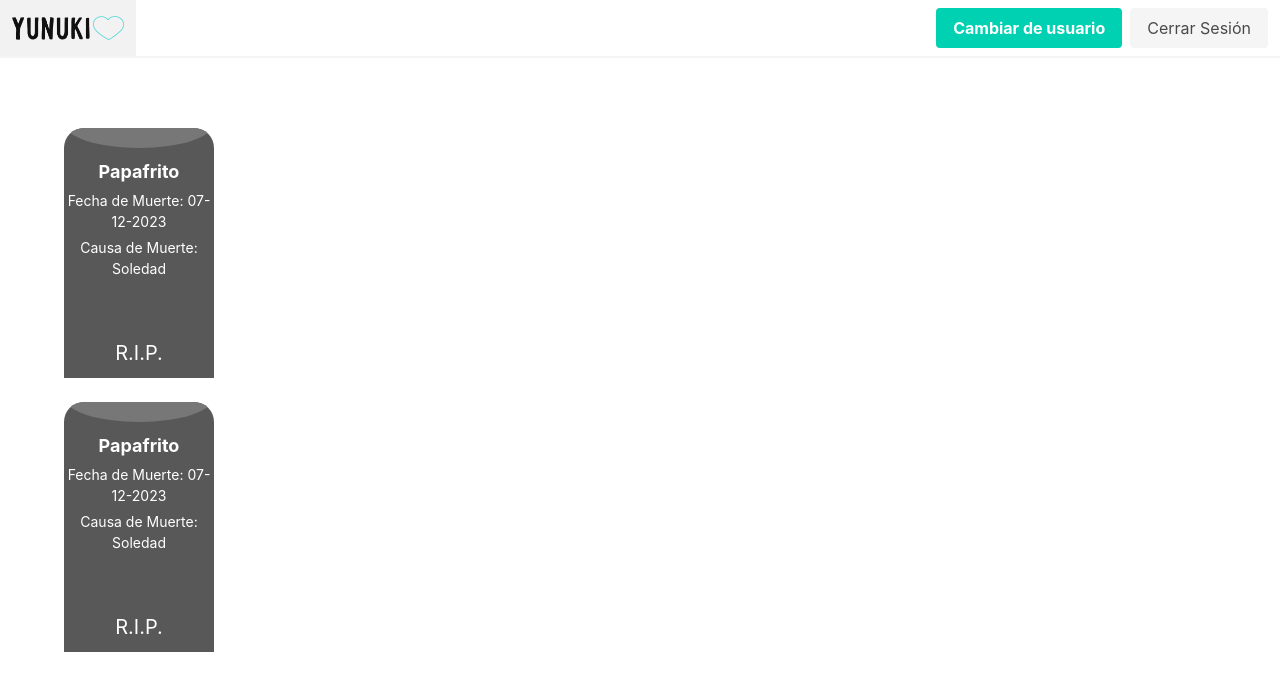
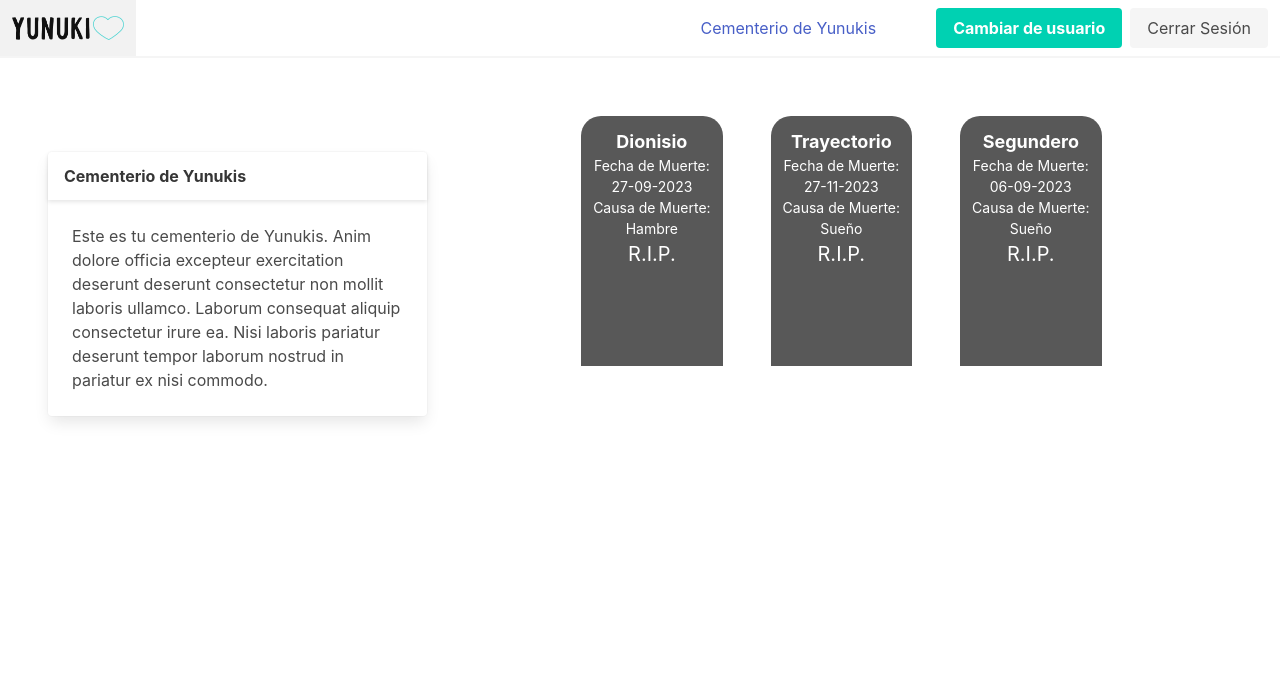
Before and after one commit to danicanelo/yunuki, a React (Create React App) app: page /cemetery in a window 1280 px wide. Shown: the top 690 px of the page. Built offline with nearby package versions, Linux system fonts and the light colour scheme; no server answers.

Commit message:
ADD - DeadYunukiService + fixes cemetery

```diff
--- a/src/core/components/grave.js
+++ b/src/core/components/grave.js
@@ -1,9 +1,15 @@
-export function Grave() {
+export function Grave({ name, deadDate, deadCause }) {
   return (
-    <div className="grave my-5">
-      <div className="name">Papafrito</div>
-      <div className="detail dead-date">Fecha de Muerte: 07-12-2023</div>
-      <div className="detail dead-cause">Causa de Muerte: Soledad</div>
+    <div className="grave m-5 column is-narrow-desktop">
+      <div className="name">{name}</div>
+      <div className="detail dead-date">
+        Fecha de Muerte: <br></br>
+        {deadDate}
+      </div>
+      <div className="detail dead-cause">
+        Causa de Muerte: <br></br>
+        {deadCause}
+      </div>
       <div className="rip">R.I.P.</div>
     </div>
   );
--- a/src/core/components/navbar.js
+++ b/src/core/components/navbar.js
@@ -1,6 +1,7 @@
 /* eslint-disable jsx-a11y/anchor-is-valid */
 /* eslint-disable jsx-a11y/alt-text */
 import { useEffect, useState } from "react";
+import { Link } from "react-router-dom";
 import logoYunuki from "../../assets/yunuki-logo.png";
 import AuthService from "../../auth/services/auth.service.ts";
 
@@ -49,6 +50,9 @@ export function Navbar() {
           {/* <a className="navbar-item">Home</a>
           <a className="navbar-item">Documentation</a> */}
           <div className="navbar-item">
+            <Link to="/cemetery" className="mr-6">
+              Cementerio de Yunukis
+            </Link>
             <p className="mr-3 has-text-weight-semibold">{username ?? ""}</p>
             <div className="buttons">
               <a className="button is-primary">
--- a/src/yunuki/css/grave.css
+++ b/src/yunuki/css/grave.css
@@ -1,13 +1,12 @@
 .grave {
   width: 150px;
   height: 250px;
-  position: relative;
+  /*position: relative;*/
   background-color: #585858;
   border-radius: 20px 20px 0 0;
-  overflow: hidden;
 }
 
-.grave:before {
+/*.grave:before {
   content: "";
   position: absolute;
   width: 100%;
@@ -15,13 +14,12 @@
   background-color: #777777;
   border-radius: 50%;
   top: -30px;
-}
+}*/
 
 .name {
   font-size: 18px;
   font-weight: bold;
   text-align: center;
-  margin-top: 30px;
   color: #fff;
 }
 
@@ -29,19 +27,15 @@
   font-size: 14px;
   text-align: center;
   color: #fff;
-  margin-top: 10px;
 }
 
-.dead-date,
+/*.dead-date,
 .dead-cause {
   margin-top: 5px;
-}
+}*/
 
 .rip {
-  position: absolute;
-  bottom: 10px;
-  left: 50%;
-  transform: translateX(-50%);
   font-size: 20px;
+  text-align: center;
   color: #fff;
 }
--- a/src/yunuki/screens/cemetery.js
+++ b/src/yunuki/screens/cemetery.js
@@ -1,15 +1,44 @@
+import React from "react";
+import { Card } from "../../core/components/card";
 import { Grave } from "../../core/components/grave";
 import { Navbar } from "../../core/components/navbar";
 import "../css/grave.css";
+import DeadYunukiService from "../services/deadYunuki.service.ts";
 
 export function Cemetery() {
+  const [deadYunukis, setDeadYunukis] = React.useState("");
+
+  React.useEffect(() => {
+    const fetchData = async () => {
+      try {
+        const deadYunukis = await DeadYunukiService.getDeadYunukis();
+        setDeadYunukis(deadYunukis);
+      } catch (e) {
+        console.error("Ningún Yunuki fallecido encontrado", e);
+      }
+    };
+
+    fetchData();
+  }, []);
+
+  console.log(deadYunukis);
+
   return (
     <div>
       <Navbar />
       <div className="section">
-        <div className="container is-flex-direction-row">
-          <Grave />
-          <Grave />
+        <div className="columns">
+          <div className="column is-one-third">
+            <Card
+              title="Cementerio de Yunukis"
+              content="Este es tu cementerio de Yunukis. Anim dolore officia excepteur exercitation deserunt deserunt consectetur non mollit laboris ullamco. Laborum consequat aliquip consectetur irure ea. Nisi laboris pariatur deserunt tempor laborum nostrud in pariatur ex nisi commodo."
+            />
+          </div>
+          <div className="columns column is-flex-wrap-wrap is-justify-content-center">
+            <Grave name="Dionisio" deadDate="27-09-2023" deadCause="Hambre" />
+            <Grave name="Trayectorio" deadDate="27-11-2023" deadCause="Sueño" />
+            <Grave name="Segundero" deadDate="06-09-2023" deadCause="Sueño" />
+          </div>
         </div>
       </div>
     </div>
--- /dev/null
+++ b/src/yunuki/services/deadYunuki.service.ts
@@ -0,0 +1,20 @@
+import AuthService from "../../auth/services/auth.service.ts";
+
+export default class DeadYunukiService {
+  private static readonly apiUrl = "http://localhost:3000";
+
+  static async getDeadYunukis() {
+    const res = await fetch(this.apiUrl + "/dead-yunukis/get", {
+      method: "GET",
+      headers: {
+        Authorization: "Bearer " + AuthService.getJwt(),
+        "Content-Type": "application/json",
+      },
+    });
+    if (res.status === 404) {
+      throw new Error("Ningún Yunuki fallecido encontrado");
+    }
+    const deadYunuki = await res.json();
+    return deadYunuki;
+  }
+}
```
